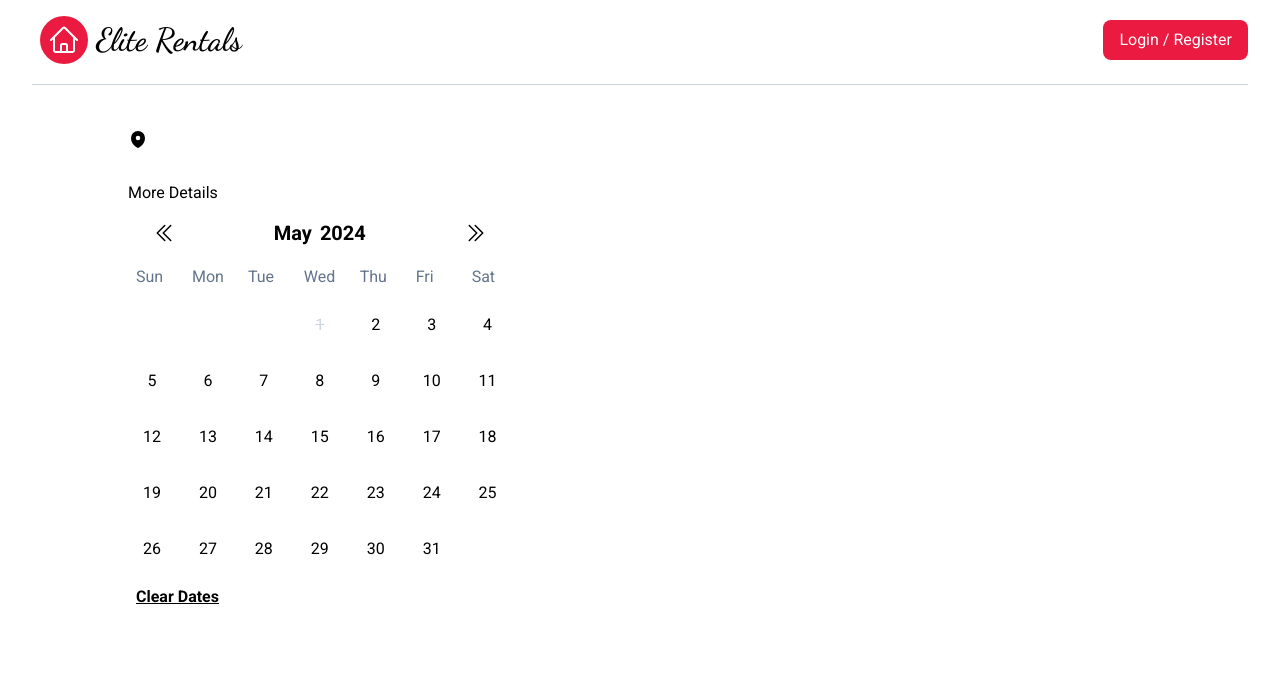
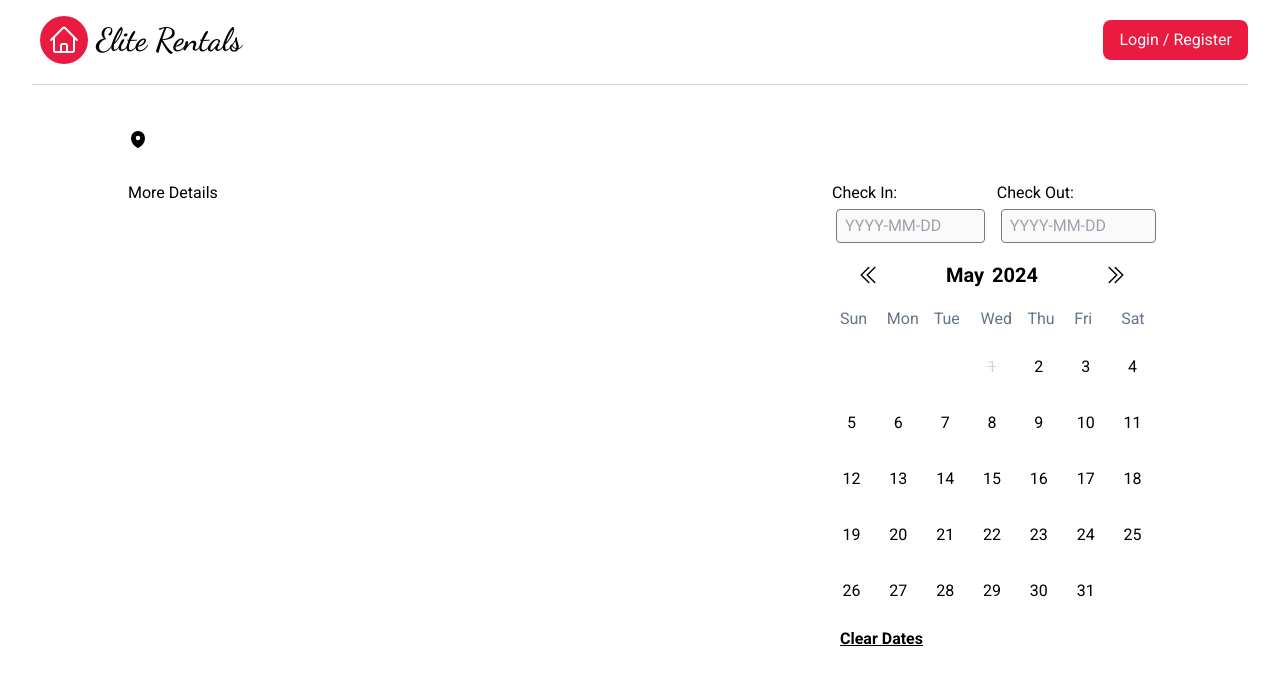
Before and after one commit to arun14k08/guest-room-booking-application, a React (Vite) app in the folder client/: page /places/1 in a window 1280 px wide. Shown: the top 684 px of the page. Built offline with nearby package versions, Linux system fonts and the light colour scheme; no server answers.

Commit message:
feat: selected dates bg updated, various edge cases for selecting date range are explored and they are added

```diff
--- a/client/src/pages/PlacePage/PlacePage.jsx
+++ b/client/src/pages/PlacePage/PlacePage.jsx
@@ -1,16 +1,20 @@
 import axios from "axios";
-import { useEffect, useState } from "react";
+import { useContext, useEffect, useState } from "react";
 import { useParams } from "react-router";
 import { LocationIcon } from "../../assets/SVGAssets";
 import PhotoPreview from "./components/PhotoPreview";
 import Calendar from "./components/Calendar";
-
+import { UserContext } from "../../context/UserContextProvider";
+import { format } from "date-fns";
 const PlacePage = () => {
     const { id } = useParams();
     const [place, setPlace] = useState();
-    const [fromDate, setFromDate] = useState();
-    const [toDate, setToDate] = useState();
-
+    const [checkInDate, setCheckInDate] = useState("");
+    const [checkOutDate, setCheckOutDate] = useState("");
+    const [isCheckInDateValid, setIsCheckInDateValid] = useState();
+    const {
+        alert: { setAlertMessage, setAlertType },
+    } = useContext(UserContext);
     useEffect(() => {
         if (!id) {
             return;
@@ -30,23 +34,51 @@ const PlacePage = () => {
                 {/* image gallery */}
                 {place && <PhotoPreview photos={place.photos} />}
             </div>
-            <div className="flex gap-8 justify-between mt-8">
-                <div className="mb-96">
+            <div className="grid grid-cols-3 gap-8 justify-between mt-8">
+                <div className="mb-96 col-span-2">
                     <div>More Details</div>
-                    <div>
-                        {/*Availability  Calendar */}
-                        <Calendar
-                            fromDate={fromDate}
-                            setFromDate={setFromDate}
-                            toDate={toDate}
-                            setToDate={setToDate}
-                        />
-                    </div>
                 </div>
                 <div>
                     <form method="post">
-                        {/* <p>{fromDate?.toISOString().split("T")[0]}</p>
-                        <p>{toDate?.toISOString().split("T")[0]}</p> */}
+                        <div className="flex gap-4">
+                            <label htmlFor="check-in">
+                                Check In:
+                                <input
+                                    id="check-in"
+                                    type="text"
+                                    name="checkIn"
+                                    value={checkInDate}
+                                    placeholder="YYYY-MM-DD"
+                                    disabled
+                                    onChange={(event) => {
+                                        setCheckInDate(event.target.value);
+                                    }}
+                                />
+                            </label>
+                            <label htmlFor="checkout">
+                                Check Out:
+                                <input
+                                    id="checkout"
+                                    type="text"
+                                    name="checkOut"
+                                    value={checkOutDate}
+                                    placeholder="YYYY-MM-DD"
+                                    disabled
+                                    onChange={(event) => {
+                                        setCheckOutDate(event.target.value);
+                                    }}
+                                />
+                            </label>
+                        </div>
+                        <div>
+                            {/*Availability  Calendar */}
+                            <Calendar
+                                checkInDate={checkInDate}
+                                setCheckInDate={setCheckInDate}
+                                checkOutDate={checkOutDate}
+                                setCheckOutDate={setCheckOutDate}
+                            />
+                        </div>
                     </form>
                 </div>
             </div>
--- a/client/src/pages/PlacePage/components/Calendar.jsx
+++ b/client/src/pages/PlacePage/components/Calendar.jsx
@@ -3,7 +3,12 @@ import { days, months } from "../lib/calendar";
 import { LeftIcon, RightIcon } from "../assets/SVGAssets";
 import { format } from "date-fns";
 
-const Calendar = ({ fromDate, toDate, setFromDate, setToDate }) => {
+const Calendar = ({
+    checkInDate,
+    checkOutDate,
+    setCheckInDate,
+    setCheckOutDate,
+}) => {
     const [month, setMonth] = useState(new Date().getMonth() + 1);
     const [year, setYear] = useState(new Date().getFullYear());
     const [blankDays, setBlankDays] = useState(
@@ -41,18 +46,34 @@ const Calendar = ({ fromDate, toDate, setFromDate, setToDate }) => {
         setNumberOfDays(new Date(year, month, 0).getDate());
     };
 
-    const handleDateSelect = ({ day, month, year, event }) => {
+    const handleDateSelect = ({ day, month, year }) => {
         const formattedDate = format(
             new Date(year, month - 1, day),
             "yyyy-MM-dd"
         );
-        if (!fromDate) {
-            setFromDate(formattedDate);
+        if (!checkInDate) {
+            setCheckInDate(formattedDate);
             return;
         }
 
-        if (!toDate) {
-            setToDate(formattedDate);
+        if (new Date(formattedDate) < new Date(checkInDate)) {
+            setCheckInDate(formattedDate);
+            return;
+        }
+
+        if (!checkOutDate) {
+            setCheckOutDate(formattedDate);
+            return;
+        }
+
+        if (formattedDate < checkInDate) {
+            setCheckInDate(formattedDate);
+            return;
+        }
+
+        if (formattedDate > checkOutDate) {
+            setCheckOutDate(formattedDate);
+            return;
         }
     };
 
@@ -114,21 +135,54 @@ const Calendar = ({ fromDate, toDate, setFromDate, setToDate }) => {
 
                     // highlight the range of dates
 
-                    // check in and check out date
+                    // check in date without checkOutDate selected
                     if (
                         format(
                             new Date(year, month - 1, index + 1),
                             "yyyy-MM-dd"
-                        ) === fromDate ||
-                        format(
-                            new Date(year, month - 1, index + 1),
-                            "yyyy-MM-dd"
-                        ) === toDate
+                        ) === checkInDate &&
+                        checkOutDate
                     ) {
                         return (
                             <p
                                 key={index}
-                                className="py-3 flex transition-all  justify-center items-center cursor-pointer rounded-full bg-black text-white "
+                                className="py-3 flex transition-all  justify-center items-center cursor-pointer rounded-full rounded-r-none bg-black text-white bg-gradient-to-r from-black to-slate-400"
+                            >
+                                {index + 1}
+                            </p>
+                        );
+                    }
+
+                    // check in date with checkOutDate selected
+
+                    // check in date
+                    if (
+                        format(
+                            new Date(year, month - 1, index + 1),
+                            "yyyy-MM-dd"
+                        ) === checkInDate
+                    ) {
+                        return (
+                            <p
+                                key={index}
+                                className="py-3 flex transition-all  justify-center items-center cursor-pointer rounded-full bg-black text-white"
+                            >
+                                {index + 1}
+                            </p>
+                        );
+                    }
+
+                    // check out date
+                    if (
+                        format(
+                            new Date(year, month - 1, index + 1),
+                            "yyyy-MM-dd"
+                        ) === checkOutDate
+                    ) {
+                        return (
+                            <p
+                                key={index}
+                                className="py-3 flex transition-all  justify-center items-center cursor-pointer rounded-full bg-gradient-to-l from-black to-slate-400 text-white rounded-l-none"
                             >
                                 {index + 1}
                             </p>
@@ -137,9 +191,10 @@ const Calendar = ({ fromDate, toDate, setFromDate, setToDate }) => {
 
                     // between dates
                     if (
-                        new Date(fromDate) <
+                        new Date(checkInDate) <
                             new Date(year, month - 1, index + 2) &&
-                        new Date(year, month - 1, index + 1) < new Date(toDate)
+                        new Date(year, month - 1, index + 1) <
+                            new Date(checkOutDate)
                     ) {
                         return (
                             <p
@@ -151,18 +206,17 @@ const Calendar = ({ fromDate, toDate, setFromDate, setToDate }) => {
                         );
                     }
 
-                    // future dates
+                    // selectable dates
                     return (
                         <>
                             <p
                                 key={index}
                                 className="py-3 flex transition-all  justify-center items-center cursor-pointer rounded-full hover:bg-slate-200  hover:ring-1 hover:ring-black"
-                                onClick={(event) => {
+                                onClick={() => {
                                     handleDateSelect({
                                         day: index + 1,
                                         month,
                                         year,
-                                        event,
                                     });
                                 }}
                             >
@@ -174,8 +228,8 @@ const Calendar = ({ fromDate, toDate, setFromDate, setToDate }) => {
             </div>
             <button
                 onClick={() => {
-                    setFromDate(null);
-                    setToDate(null);
+                    setCheckInDate("");
+                    setCheckOutDate("");
                 }}
                 className="underline font-semibold mt-2 hover:bg-slate-200 rounded-lg px-2 py-1"
             >
```
